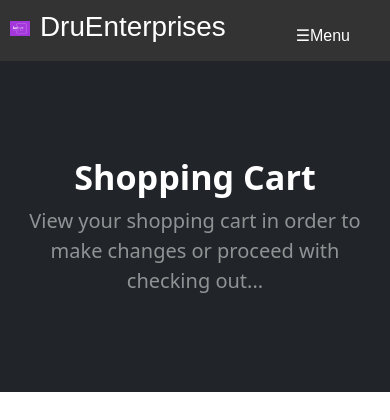
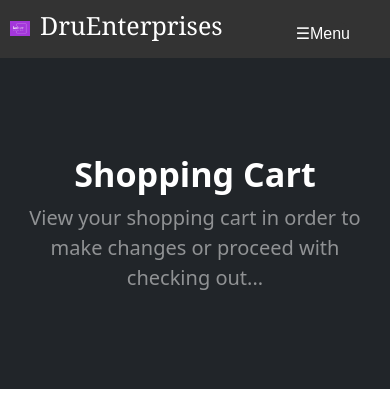
Before and after one commit to kalosius/Dru-Limited, a Django app: page /cart/ in a window 390 px wide. Shown: the top 420 px of the page. Run offline with Django 5.2, Linux system fonts and the light colour scheme; some libraries are stand-ins or nearby versions.

Commit message:
changed style for the title

```diff
--- a/druu/static/style/nav.css
+++ b/druu/static/style/nav.css
@@ -33,6 +33,11 @@
    border-radius: 10px;
    padding: 10px;
 }
+
+
+
+
+
 
 /* going to smaller screens */
 /* Media query for smaller screens
@@ -76,4 +81,7 @@ form 411 t0 767px
     /* body{
         /* background-color: red !important;
     } */
+    nav ul {
+        /* moving the whole thing*/
+    }
 }
--- a/druu/static/style/style.css
+++ b/druu/static/style/style.css
@@ -19,6 +19,12 @@ nav ul {
     border-radius: 50px;
     transition: all .5s;
 
+}
+
+/* dru enterprises title for all screens */
+.nav-list h1{
+    font-size: 25px;
+    font-family: Cambria, Cochin, Georgia, Times, 'Times New Roman', serif !important;
 }
 
 .nav-list img {
--- a/druu/templates/base.html
+++ b/druu/templates/base.html
@@ -20,7 +20,6 @@
 
     <nav>
         <div class="nav-list">
-
             <h1><img src="{% static 'images/logo.png' %} " alt="">DruEnterprises</h1>
             <ul class="nav-unorder">
                 <li><a href="{% url 'home' %}">Home</a></li>
```
